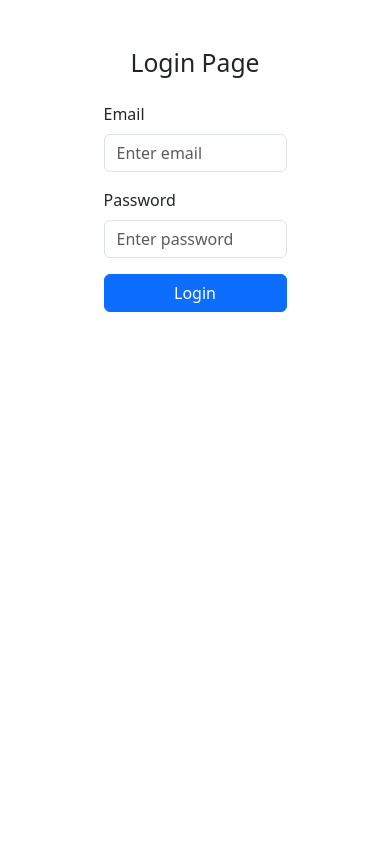
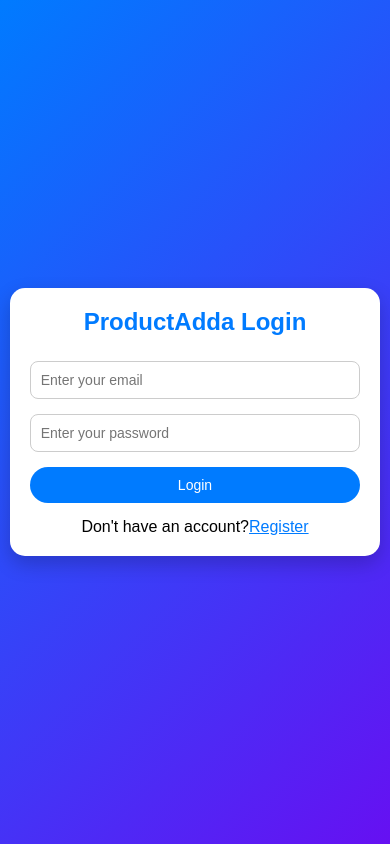
Before and after one commit to Sangeetha-U1/Product-Adda, a React (Create React App) app in the folder product_adda_frontend/: page /login in a window 390 px wide. Built offline with nearby package versions, Linux system fonts and the light colour scheme.

Commit message:
week 1 completion

```diff
--- a/product_adda_frontend/src/App.css
+++ b/product_adda_frontend/src/App.css
@@ -1,38 +1,222 @@
-.App {
-  text-align: center;
+/* Global */
+* {
+  margin: 0;
+  padding: 0;
+  box-sizing: border-box;
 }
 
-.App-logo {
-  height: 40vmin;
-  pointer-events: none;
+body {
+  background-color: #f5f7fa;
+  font-family: Arial, sans-serif;
 }
 
-@media (prefers-reduced-motion: no-preference) {
-  .App-logo {
-    animation: App-logo-spin infinite 20s linear;
+/* Home Page Hero */
+.hero-section {
+  background: linear-gradient(rgba(0,0,0,0.5), rgba(0,0,0,0.5)),
+  url("https://images.unsplash.com/photo-1532453288672-3a27e9be9efd?w=1200");
+  background-size: cover;
+  background-position: center;
+  height: 500px;
+  color: white;
+  display: flex;
+  align-items: center;
+  justify-content: center;
+  text-align: center;
+  padding: 20px;
+}
+
+.hero-section h1 {
+  font-size: 55px;
+  font-weight: bold;
+}
+
+.hero-section p {
+  font-size: 22px;
+  margin-top: 10px;
+}
+
+.hero-btn {
+  margin-top: 20px;
+  padding: 12px 30px;
+  background-color: #ff9800;
+  color: white;
+  border: none;
+  border-radius: 30px;
+  font-size: 18px;
+  cursor: pointer;
+}
+
+.hero-btn:hover {
+  background-color: #e68900;
+}
+
+/* Feature Cards */
+.features {
+  padding: 60px 20px;
+}
+
+.feature-card {
+  background: white;
+  padding: 25px;
+  text-align: center;
+  border-radius: 15px;
+  box-shadow: 0 5px 15px rgba(0,0,0,0.1);
+  transition: 0.3s;
+  height: 100%;
+}
+
+.feature-card:hover {
+  transform: translateY(-10px);
+}
+
+.login-section {
+  min-height: 100vh;
+  background: linear-gradient(135deg, #007bff, #6610f2);
+  display: flex;
+  justify-content: center;
+  align-items: center;
+}
+
+.login-card {
+  width: 400px;
+  background: white;
+  padding: 35px;
+  border-radius: 15px;
+  box-shadow: 0 8px 20px rgba(0,0,0,0.2);
+}
+
+.login-title {
+  text-align: center;
+  color: #007bff;
+  margin-bottom: 25px;
+}
+
+.login-input {
+  width: 100%;
+  padding: 12px;
+  margin-bottom: 15px;
+  border-radius: 8px;
+  border: 1px solid #ccc;
+  font-size: 16px;
+}
+
+.login-btn {
+  width: 100%;
+  background-color: #007bff;
+  color: white;
+  padding: 12px;
+  border: none;
+  border-radius: 25px;
+  font-size: 16px;
+  cursor: pointer;
+}
+
+.login-btn:hover {
+  background-color: #0056b3;
+}
+/* Tablet Devices */
+@media (max-width: 768px) {
+
+  /* Home Page */
+  .hero-section {
+    height: 400px;
+    padding: 20px;
+  }
+
+  .hero-section h1 {
+    font-size: 35px;
+  }
+
+  .hero-section p {
+    font-size: 18px;
+  }
+
+  .hero-btn {
+    padding: 10px 25px;
+    font-size: 16px;
+  }
+
+  .features {
+    padding: 40px 15px;
+  }
+
+  .feature-card {
+    margin-bottom: 20px;
+  }
+
+  /* Login Page */
+  .login-card {
+    width: 90%;
+    padding: 25px;
+  }
+
+  .login-title {
+    font-size: 28px;
+  }
+
+  .login-input {
+    padding: 10px;
+    font-size: 15px;
+  }
+
+  .login-btn {
+    padding: 10px;
+    font-size: 15px;
   }
 }
 
-.App-header {
-  background-color: #282c34;
-  min-height: 100vh;
-  display: flex;
-  flex-direction: column;
-  align-items: center;
-  justify-content: center;
-  font-size: calc(10px + 2vmin);
-  color: white;
-}
 
-.App-link {
-  color: #61dafb;
-}
+/* Mobile Devices */
+@media (max-width: 480px) {
 
-@keyframes App-logo-spin {
-  from {
-    transform: rotate(0deg);
+  /* Home Page */
+  .hero-section {
+    height: 350px;
+    padding: 15px;
   }
-  to {
-    transform: rotate(360deg);
+
+  .hero-section h1 {
+    font-size: 28px;
+  }
+
+  .hero-section p {
+    font-size: 16px;
+  }
+
+  .hero-btn {
+    width: 100%;
+    font-size: 15px;
+    padding: 10px;
+  }
+
+  .feature-card {
+    padding: 20px;
+  }
+
+  .feature-card h3 {
+    font-size: 20px;
+  }
+
+  .feature-card p {
+    font-size: 14px;
+  }
+
+  /* Login Page */
+  .login-card {
+    width: 95%;
+    padding: 20px;
+  }
+
+  .login-title {
+    font-size: 24px;
+  }
+
+  .login-input {
+    font-size: 14px;
+    padding: 10px;
+  }
+
+  .login-btn {
+    font-size: 14px;
   }
 }
--- a/product_adda_frontend/src/App.js
+++ b/product_adda_frontend/src/App.js
@@ -1,9 +1,15 @@
-import AppRoutes from "./routes/AppRoutes";
+import "./App.css";
+import { Routes, Route } from "react-router-dom";
+import Home from "./pages/Home";
+import Login from "./pages/Login";
 
 function App() {
   return (
     <div>
-      <AppRoutes />
+      <Routes>
+        <Route path="/" element={<Home />} />
+        <Route path="/login" element={<Login />} />
+      </Routes>
     </div>
   );
 }
--- a/product_adda_frontend/src/index.js
+++ b/product_adda_frontend/src/index.js
@@ -2,7 +2,6 @@
 import ReactDOM from "react-dom/client";
 import App from "./App";
 import { BrowserRouter } from "react-router-dom";
-import "bootstrap/dist/css/bootstrap.min.css";
 
 const root = ReactDOM.createRoot(document.getElementById("root"));
 
--- a/product_adda_frontend/src/pages/Home.js
+++ b/product_adda_frontend/src/pages/Home.js
@@ -3,103 +3,44 @@
     <div>
 
       {/* Hero Section */}
-      <div className="container-fluid bg-dark text-white text-center p-5">
-        <h1 className="display-4">Welcome to ProductAdda</h1>
-        <p className="lead">
-          Your One Stop Destination for Shopping
-        </p>
-        <button className="btn btn-warning btn-lg mt-3">
-          Shop Now
-        </button>
-      </div>
-
-
-      {/* Features Section */}
-      <div className="container mt-5">
-        <div className="row text-center">
-
-          <div className="col-md-4">
-            <h3>🚚 Free Delivery</h3>
-            <p>
-              Get fast and free delivery on selected products.
-            </p>
-          </div>
-
-          <div className="col-md-4">
-            <h3>💳 Secure Payment</h3>
-            <p>
-              100% safe and secure payment options available.
-            </p>
-          </div>
-
-          <div className="col-md-4">
-            <h3>🎧 24/7 Support</h3>
-            <p>
-              Our team is always ready to help you.
-            </p>
-          </div>
-
+      <div className="hero-section">
+        <div>
+          <h1>Welcome to ProductAdda</h1>
+          <p>Your One-Stop Multi Vendor Marketplace Platform</p>
+          <button className="hero-btn">
+            Explore Products
+          </button>
         </div>
       </div>
 
+      {/* Features Section */}
+      <div className="container features">
+        <div className="row">
 
-      {/* Categories Section */}
-      <div className="container mt-5">
-        <h2 className="text-center text-primary">
-          Shop By Categories
-        </h2>
-
-        <div className="row mt-4">
-
-          <div className="col-md-3">
-            <div className="card p-3 text-center">
-              <h5>📱 Electronics</h5>
+          <div className="col-md-4 mb-4">
+            <div className="feature-card">
+              <h3> Fast Delivery</h3>
+              <p>Get products delivered quickly and safely.</p>
             </div>
           </div>
 
-          <div className="col-md-3">
-            <div className="card p-3 text-center">
-              <h5>👕 Fashion</h5>
+          <div className="col-md-4 mb-4">
+            <div className="feature-card">
+              <h3>Secure Payment</h3>
+              <p>100% secure and trusted payment methods.</p>
             </div>
           </div>
 
-          <div className="col-md-3">
-            <div className="card p-3 text-center">
-              <h5>🏠 Home Appliances</h5>
-            </div>
-          </div>
-
-          <div className="col-md-3">
-            <div className="card p-3 text-center">
-              <h5>📚 Books</h5>
+          <div className="col-md-4 mb-4">
+            <div className="feature-card">
+              <h3> Quality Products</h3>
+              <p>Shop from verified vendors with quality assurance.</p>
             </div>
           </div>
 
         </div>
       </div>
 
-
-      {/* Offer Banner */}
-      <div className="container mt-5">
-        <div className="bg-warning text-center p-4 rounded">
-          <h2>🔥 Mega Sale</h2>
-          <p>
-            Up to 50% OFF on selected products.
-          </p>
-          <button className="btn btn-dark">
-            Grab Offer
-          </button>
-        </div>
-      </div>
-
-
-      {/* Footer */}
-      <footer className="bg-dark text-white text-center p-3 mt-5">
-        <p>
-          © 2026 ProductAdda. All Rights Reserved.
-        </p>
-      </footer>
-
     </div>
   );
 }
--- a/product_adda_frontend/src/pages/Login.js
+++ b/product_adda_frontend/src/pages/Login.js
@@ -1,39 +1,40 @@
 function Login() {
   return (
-    <div className="container mt-5">
-      <h2 className="text-center mb-4">
-        Login Page
-      </h2>
+    <div className="login-section">
+      <div className="login-card">
 
-      <form className="w-50 mx-auto">
-        <div className="mb-3">
-          <label className="form-label">
-            Email
-          </label>
+        <h2 className="login-title">
+          ProductAdda Login
+        </h2>
+
+        <form>
 
           <input
             type="email"
-            className="form-control"
-            placeholder="Enter email"
+            className="login-input"
+            placeholder="Enter your email"
           />
-        </div>
-
-        <div className="mb-3">
-          <label className="form-label">
-            Password
-          </label>
 
           <input
             type="password"
-            className="form-control"
-            placeholder="Enter password"
+            className="login-input"
+            placeholder="Enter your password"
           />
-        </div>
 
-        <button className="btn btn-primary w-100">
-          Login
-        </button>
-      </form>
+          <button className="login-btn">
+            Login
+          </button>
+
+          <p style={{ textAlign: "center", marginTop: "15px" }}>
+            Don't have an account?
+            <a href="/" style={{ color: "#007bff" }}>
+              Register
+            </a>
+          </p>
+
+        </form>
+
+      </div>
     </div>
   );
 }
```
